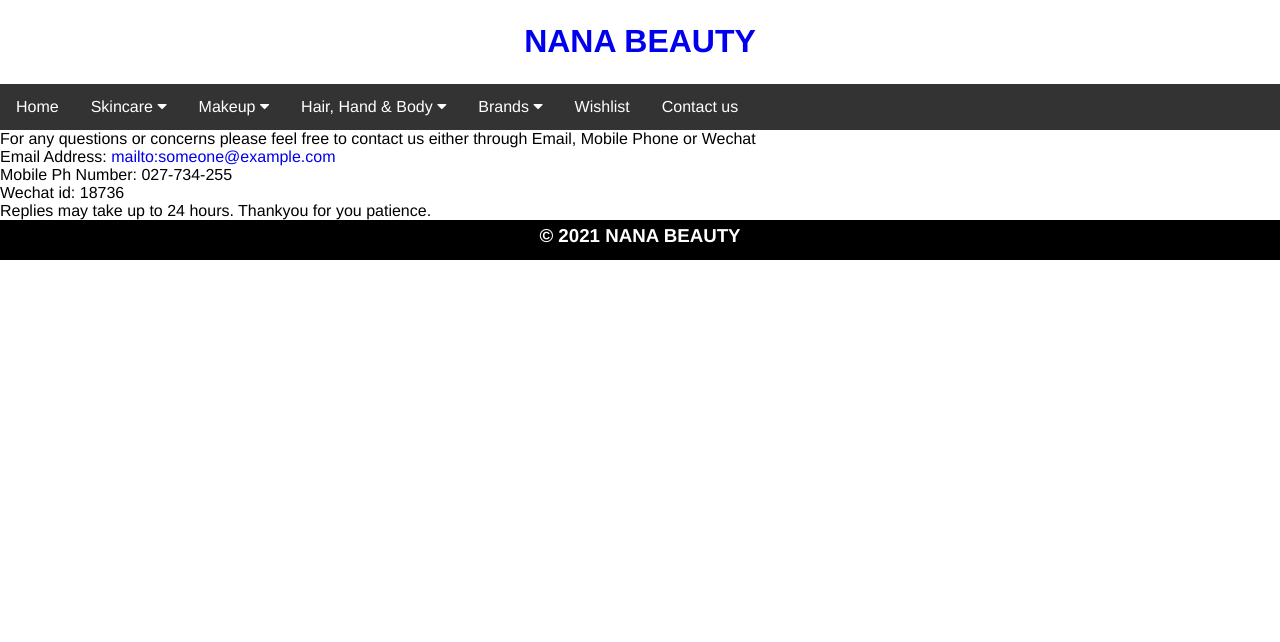
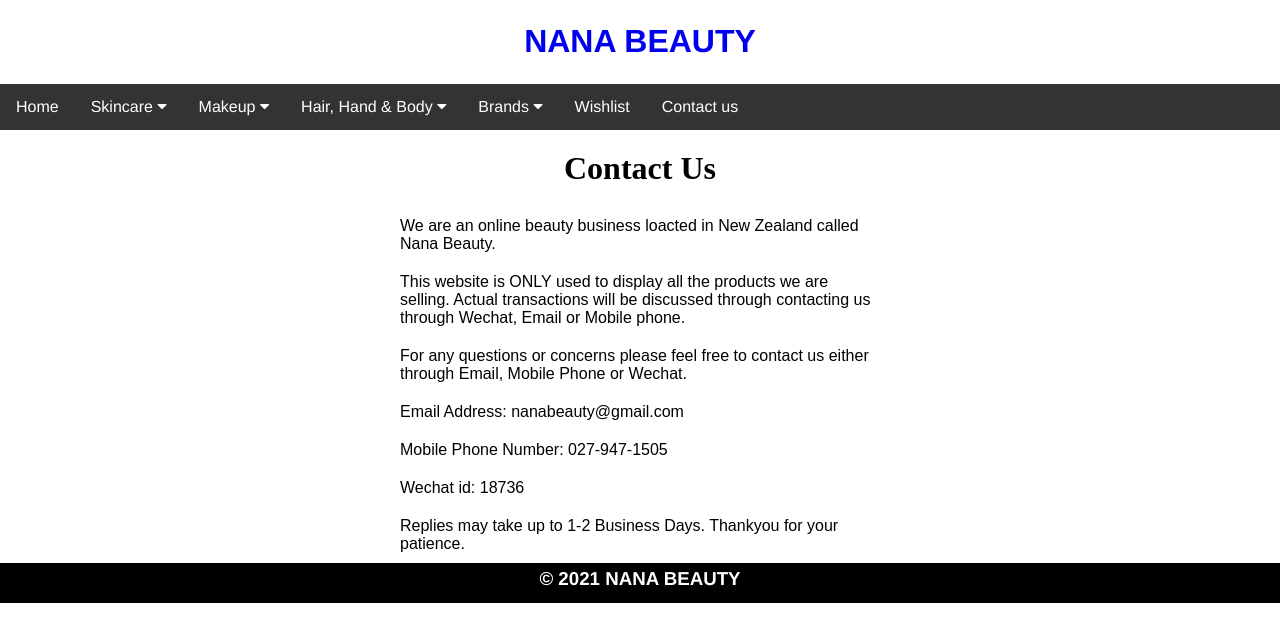
Before and after one commit to DamienLng/Beauty-Website-, a Flask app: page /contact_us in a window 1280 px wide. Shown: the part 25-667 px from the top of the page. Run offline with Flask 2, Linux system fonts and the light colour scheme.

Commit message:
Finished creating content on contact_us page. Added CSS styling to the contact_us Page

```diff
--- a/static/css/style.css
+++ b/static/css/style.css
@@ -215,10 +215,19 @@ footer {
   color: rgb(0, 0, 0);
 }
 
-/* article.open {
-  max-height: 1000px;
+/* Contact Us Page  */
+.contact_wrapper {
+  margin: 0 auto;
+  width: 500px;
 }
 
-.product_ingredients {
-  max-height: 270px;
-} */
+.contact_wrapper p {
+  font-family: 'Montserrat', sans-serif;
+  padding: 10px;
+}
+
+.contact_header {
+  font-family: Playfair Display;
+  text-align: center;
+  padding: 20px;
+}
--- a/templates/contact_us.html
+++ b/templates/contact_us.html
@@ -1,20 +1,16 @@
 {% extends 'layout.html' %}
 {% block content %}
+
 <body>
-    <p>
-    For any questions or concerns please feel free to contact us either through Email, Mobile Phone or Wechat
-    </p>
-    </p>
-    Email Address: <a href="mailto:someone@example.com">mailto:someone@example.com</a>
-    </p>
-    </p>
-    Mobile Ph Number: 027-734-255
-    </p>
-    </p>
-    Wechat id: 18736
-    </p>
-    </p>
-    Replies may take up to 24 hours. Thankyou for you patience.
-    </p>
+    <div class='contact_wrapper'> <!-- All contact content inside the wrapper  -->
+        <h1 class='contact_header'>Contact Us</h1> <!-- contact page header  -->
+        <p>We are an online beauty business loacted in New Zealand called Nana Beauty.</p>
+        <p>This website is ONLY used to display all the products we are selling. Actual transactions will be discussed through contacting us through Wechat, Email or Mobile phone.</p>
+        <p>For any questions or concerns please feel free to contact us either through Email, Mobile Phone or Wechat.</p>
+        <p>Email Address: nanabeauty@gmail.com</p>
+        <p>Mobile Phone Number: 027-947-1505</p>
+        <p>Wechat id: 18736</p>
+        <p>Replies may take up to 1-2 Business Days. Thankyou for your patience.</p>
+    </div> <!-- contact_wrapper  -->
 </body>
 {% endblock %}
```
